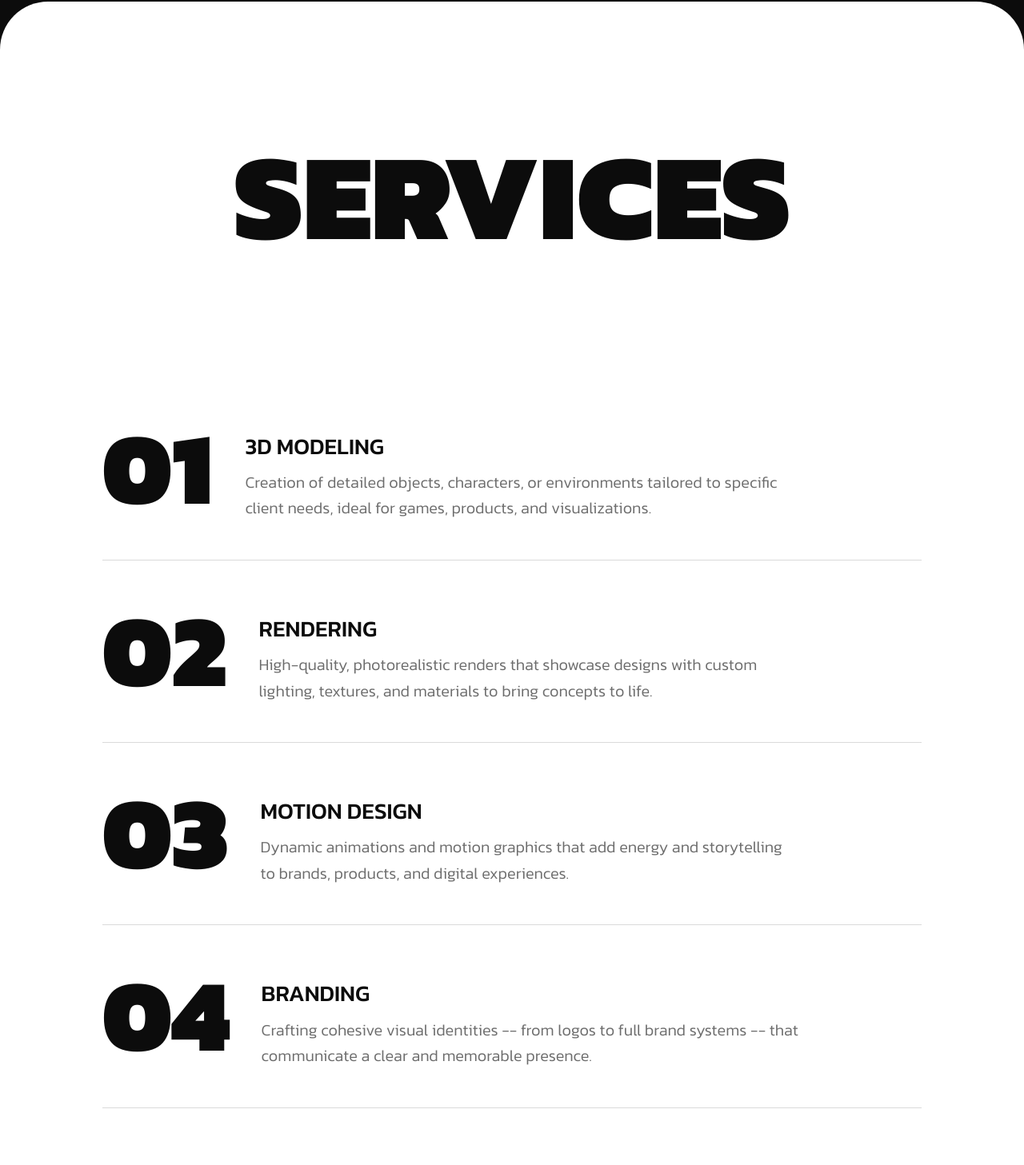
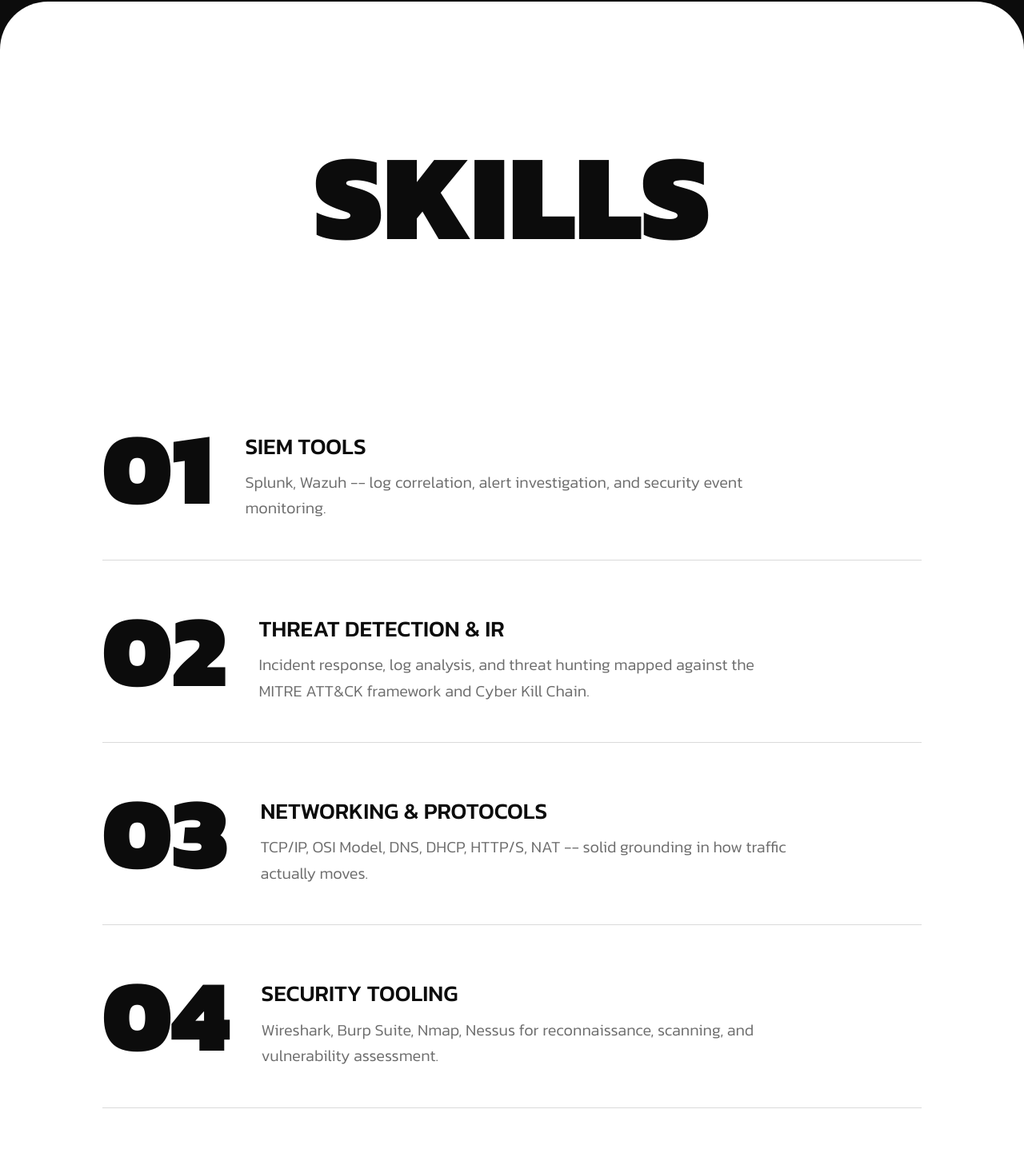
Before and after one commit to HARIPRAKASH805/portfolio, a React (Vite) app: page / in a window 1280 px wide. Shown: the part 2360-3817 px from the top of the page at 80% size. Built offline with nearby package versions, Linux system fonts and the light colour scheme.

Commit message:
Update ServicesSection.tsx

```diff
--- a/src/components/ServicesSection.tsx
+++ b/src/components/ServicesSection.tsx
@@ -3,40 +3,36 @@ import FadeIn from './FadeIn';
 const SERVICES = [
   {
     number: '01',
-    name: '3D Modeling',
-    description:
-      'Creation of detailed objects, characters, or environments tailored to specific client needs, ideal for games, products, and visualizations.',
+    name: 'SIEM Tools',
+    description: 'Splunk, Wazuh -- log correlation, alert investigation, and security event monitoring.',
   },
   {
     number: '02',
-    name: 'Rendering',
+    name: 'Threat Detection & IR',
     description:
-      'High-quality, photorealistic renders that showcase designs with custom lighting, textures, and materials to bring concepts to life.',
+      'Incident response, log analysis, and threat hunting mapped against the MITRE ATT&CK framework and Cyber Kill Chain.',
   },
   {
     number: '03',
-    name: 'Motion Design',
-    description:
-      'Dynamic animations and motion graphics that add energy and storytelling to brands, products, and digital experiences.',
+    name: 'Networking & Protocols',
+    description: 'TCP/IP, OSI Model, DNS, DHCP, HTTP/S, NAT -- solid grounding in how traffic actually moves.',
   },
   {
     number: '04',
-    name: 'Branding',
-    description:
-      "Crafting cohesive visual identities -- from logos to full brand systems -- that communicate a clear and memorable presence.",
+    name: 'Security Tooling',
+    description: 'Wireshark, Burp Suite, Nmap, Nessus for reconnaissance, scanning, and vulnerability assessment.',
   },
   {
     number: '05',
-    name: 'Web Design',
-    description:
-      'Designing clean, modern, and conversion-focused websites with attention to layout, typography, and user experience.',
+    name: 'Governance, Risk & Compliance',
+    description: 'CIS benchmark compliance scans, system hardening, and security best-practice documentation.',
   },
 ];
 
 export default function ServicesSection() {
   return (
     <section
-      id="price"
+      id="skills"
       className="bg-white rounded-t-[40px] sm:rounded-t-[50px] md:rounded-t-[60px] px-5 sm:px-8 md:px-10 py-20 sm:py-24 md:py-32"
     >
       <FadeIn delay={0} y={40}>
@@ -44,7 +40,7 @@ export default function ServicesSection() {
           className="text-[#0C0C0C] font-black uppercase text-center mb-16 sm:mb-20 md:mb-28"
           style={{ fontSize: 'clamp(3rem, 12vw, 160px)' }}
         >
-          Services
+          Skills
         </h2>
       </FadeIn>
 
```
